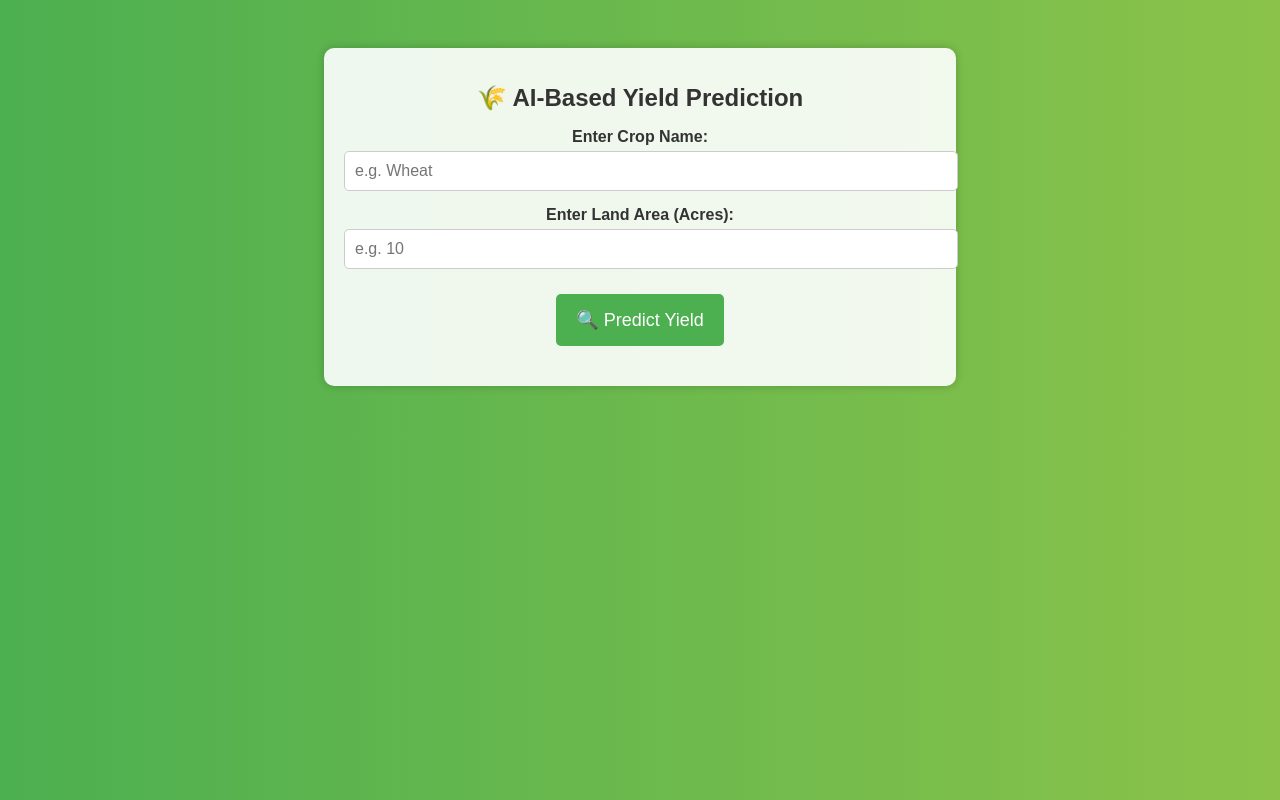
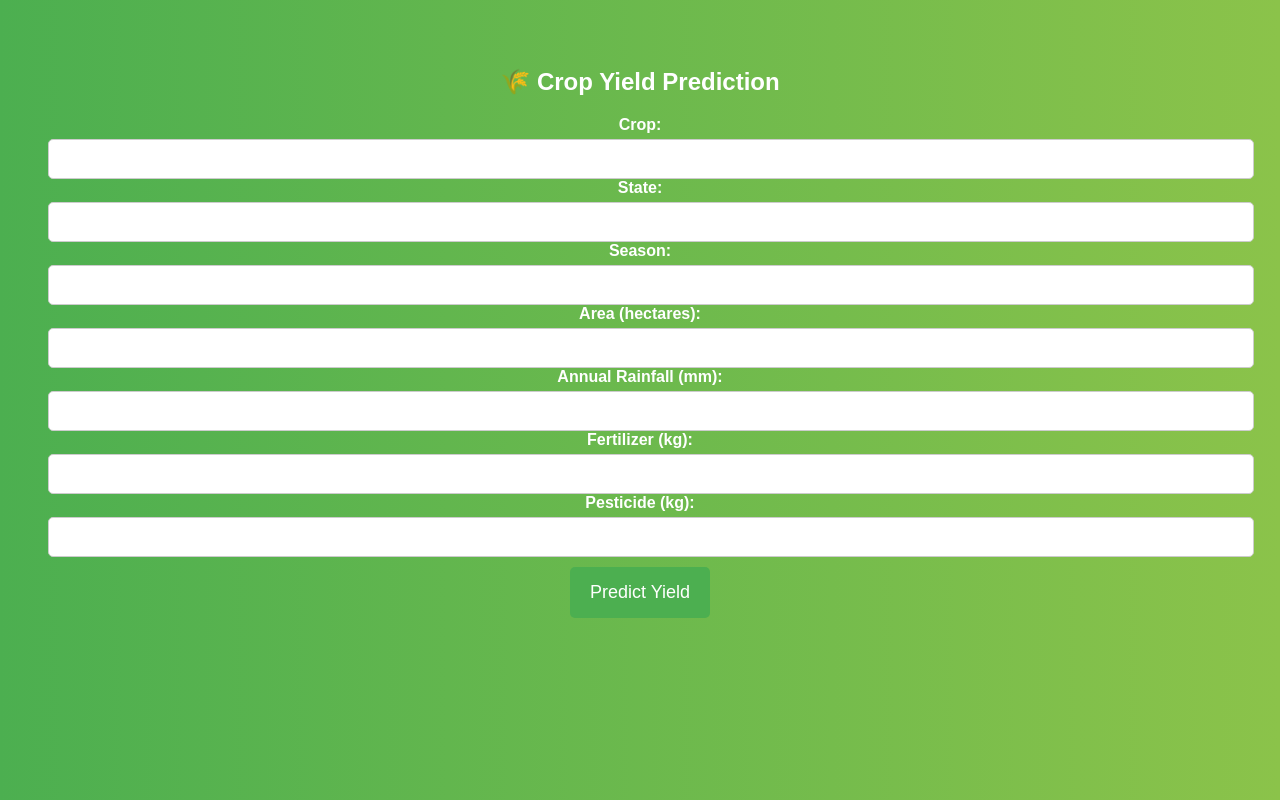
Before and after one commit to yashkusumkar02/flask_yeild_prediction, a Flask app: page / in a window 1280 px wide. Run offline with Flask 3, Linux system fonts and the light colour scheme.

Commit message:
Initial Commit

```diff
--- a/api/routes.py
+++ b/api/routes.py
@@ -1,28 +1,100 @@
 from flask import Blueprint, request, jsonify
+import pickle
+import numpy as np
+import pandas as pd
+import os
 
 yield_prediction = Blueprint("yield_prediction", __name__)
 
-# Sample crop yield data (kg per acre)
-crop_yield_data = {
-    "wheat": 450,
-    "rice": 500,
-    "corn": 600,
-    "cotton": 300,
-    "soybean": 400
-}
+# Load Trained Model
+MODEL_PATH = os.path.join(os.path.dirname(__file__), "../models/yield_model.pkl")
+
+try:
+    with open(MODEL_PATH, "rb") as f:
+        model = pickle.load(f)
+    print("✅ Model loaded successfully!")
+except Exception as e:
+    model = None
+    print(f"❌ Model loading failed: {str(e)}")
+
+# Load Dataset to Get Feature Structure
+DATA_PATH = os.path.join(os.path.dirname(__file__), "../models/crop_yield.csv")
+df = pd.read_csv(DATA_PATH)
+
+# One-Hot Encode Crop, State, and Season
+df["Crop"] = df["Crop"].str.strip()
+df["State"] = df["State"].str.strip()
+df["Season"] = df["Season"].str.strip()
+
+df_encoded = pd.get_dummies(df, columns=["Crop", "State", "Season"])
+
+# Get Column Names (Ensuring Correct Feature Order)
+feature_columns = df_encoded.drop(columns=["Yield"]).columns.tolist()
 
 @yield_prediction.route('/yield-prediction', methods=['POST'])
 def predict_yield():
+    if model is None:
+        return jsonify({"error": "Model not loaded properly. Check logs."}), 500
+
     try:
         data = request.get_json()
-        crop_name = data.get("cropName", "").lower()
-        area = float(data.get("area", 0))
 
-        if crop_name not in crop_yield_data:
-            return jsonify({"error": "Crop not found"}), 400
+        # Validate request data
+        required_fields = ["crop", "state", "season", "area", "rainfall", "fertilizer", "pesticide"]
+        for field in required_fields:
+            if field not in data or data[field] == "":
+                return jsonify({"error": f"Missing or empty field: {field}"}), 400
 
-        predicted_yield = crop_yield_data[crop_name] * area
-        return jsonify({"crop": crop_name, "area": area, "predicted_yield": round(predicted_yield, 2)})
+        # Convert Inputs
+        crop = data["crop"].strip()
+        state = data["state"].strip()
+        season = data["season"].strip()
+        area = float(data["area"])
+        rainfall = float(data["rainfall"])
+        fertilizer = float(data["fertilizer"])
+        pesticide = float(data["pesticide"])
+
+        # Create One-Hot Encoded Input
+        input_data = pd.DataFrame([[crop, state, season, area, rainfall, fertilizer, pesticide]],
+                                  columns=["Crop", "State", "Season", "Area", "Annual_Rainfall", "Fertilizer", "Pesticide"])
+        input_data = pd.get_dummies(input_data, columns=["Crop", "State", "Season"])
+
+        # Ensure Column Order Matches Training Data
+        input_data = input_data.reindex(columns=feature_columns, fill_value=0)
+
+        # Convert to NumPy Array
+        input_features = np.array(input_data).reshape(1, -1)
+        print("🔹 Input Shape:", input_features.shape)
+
+        # Make Prediction
+        predicted_yield = model.predict(input_features)[0]
+        predicted_yield = float(predicted_yield)  # ✅ Convert float32 → float
+
+        return jsonify({
+            "crop": crop,
+            "state": state,
+            "season": season,
+            "area": area,
+            "predicted_yield": round(predicted_yield, 2),
+            "unit": "metric tons"
+        })
 
     except Exception as e:
+        print("🚨 Exception:", str(e))
         return jsonify({"error": f"Error processing request: {str(e)}"}), 500
+@yield_prediction.route('/get-options', methods=['GET'])
+def get_options():
+    try:
+        # Get unique crop names, states, and seasons from the dataset
+        crops = df["Crop"].unique().tolist()
+        states = df["State"].unique().tolist()
+        seasons = df["Season"].unique().tolist()
+
+        return jsonify({
+            "crops": crops,
+            "states": states,
+            "seasons": seasons
+        })
+
+    except Exception as e:
+        return jsonify({"error": f"Error fetching options: {str(e)}"}), 500
--- a/requirements.txt
+++ b/requirements.txt
@@ -3,3 +3,7 @@ flask-cors
 pandas
 numpy
 gunicorn
+scikit-learn
+xgboost
+pytest
+requests
--- a/templates/index.html
+++ b/templates/index.html
@@ -3,47 +3,78 @@
 <head>
     <meta charset="UTF-8">
     <meta name="viewport" content="width=device-width, initial-scale=1.0">
-    <title>Yield Prediction</title>
+    <title>Crop Yield Prediction</title>
     <link rel="stylesheet" href="{{ url_for('static', filename='styles.css') }}">
-    <script>
-        async function predictYield() {
-            const cropName = document.getElementById("cropName").value;
-            const area = document.getElementById("area").value;
-            const resultDiv = document.getElementById("result");
-
-            if (!cropName || !area) {
-                resultDiv.innerHTML = "<p class='error'>⚠ Please fill all fields.</p>";
-                return;
-            }
-
-            const response = await fetch("/yield-prediction", {
-                method: "POST",
-                headers: { "Content-Type": "application/json" },
-                body: JSON.stringify({ cropName, area }),
-            });
-
-            const data = await response.json();
-            if (data.predicted_yield) {
-                resultDiv.innerHTML = `<p class='success'>🌾 Predicted Yield: <strong>${data.predicted_yield} kg</strong></p>`;
-            } else {
-                resultDiv.innerHTML = "<p class='error'>⚠ Error fetching prediction.</p>";
-            }
-        }
-    </script>
 </head>
 <body>
-    <div class="container">
-        <h1>🌾 AI-Based Yield Prediction</h1>
-        <div class="form-group">
-            <label for="cropName">Enter Crop Name:</label>
-            <input type="text" id="cropName" placeholder="e.g. Wheat">
-        </div>
-        <div class="form-group">
-            <label for="area">Enter Land Area (Acres):</label>
-            <input type="number" id="area" placeholder="e.g. 10">
-        </div>
-        <button onclick="predictYield()">🔍 Predict Yield</button>
-        <div id="result"></div>
-    </div>
+    <h2>🌾 Crop Yield Prediction</h2>
+    <form id="predictionForm">
+        <label for="crop">Crop:</label>
+        <input type="text" id="crop" name="crop" required>
+
+        <label for="state">State:</label>
+        <input type="text" id="state" name="state" required>
+
+        <label for="season">Season:</label>
+        <input type="text" id="season" name="season" required>
+
+        <label for="area">Area (hectares):</label>
+        <input type="number" id="area" name="area" required>
+
+        <label for="rainfall">Annual Rainfall (mm):</label>
+        <input type="number" id="rainfall" name="rainfall" required>
+
+        <label for="fertilizer">Fertilizer (kg):</label>
+        <input type="number" id="fertilizer" name="fertilizer" required>
+
+        <label for="pesticide">Pesticide (kg):</label>
+        <input type="number" id="pesticide" name="pesticide" required>
+
+        <button type="submit">Predict Yield</button>
+    </form>
+
+    <p id="result"></p>
+
+    </body>
+    <script>
+        document.getElementById("predictionForm").addEventListener("submit", async function(event) {
+            event.preventDefault();
+
+            let formData = {
+                crop: document.getElementById("crop").value,
+                state: document.getElementById("state").value,
+                season: document.getElementById("season").value,
+                area: parseFloat(document.getElementById("area").value),
+                rainfall: parseFloat(document.getElementById("rainfall").value),
+                fertilizer: parseFloat(document.getElementById("fertilizer").value),
+                pesticide: parseFloat(document.getElementById("pesticide").value)
+            };
+
+            console.log("Sending Data:", formData);
+
+            try {
+                let response = await fetch("/yield-prediction", {
+                    method: "POST",
+                    headers: { "Content-Type": "application/json" },
+                    body: JSON.stringify(formData)
+                });
+
+                let result = await response.json();
+                console.log("Response:", result);
+
+                if (result && result.predicted_yield !== undefined) {
+                    document.getElementById("result").innerText =
+                        `✅ Predicted Yield: ${result.predicted_yield} metric tons`;
+                } else {
+                    document.getElementById("result").innerText = "⚠ Error: No valid prediction received.";
+                }
+
+            } catch (error) {
+                console.error("API Error:", error);
+                document.getElementById("result").innerText = "⚠ API Error. Check console for details.";
+            }
+        });
+    </script>
+
 </body>
 </html>
```
Also changed, not shown: config/config.py (+32 -0 lines), tests/test_yield.py (+24 -0 lines), models/crop_yield.csv (added), 1 other file.
